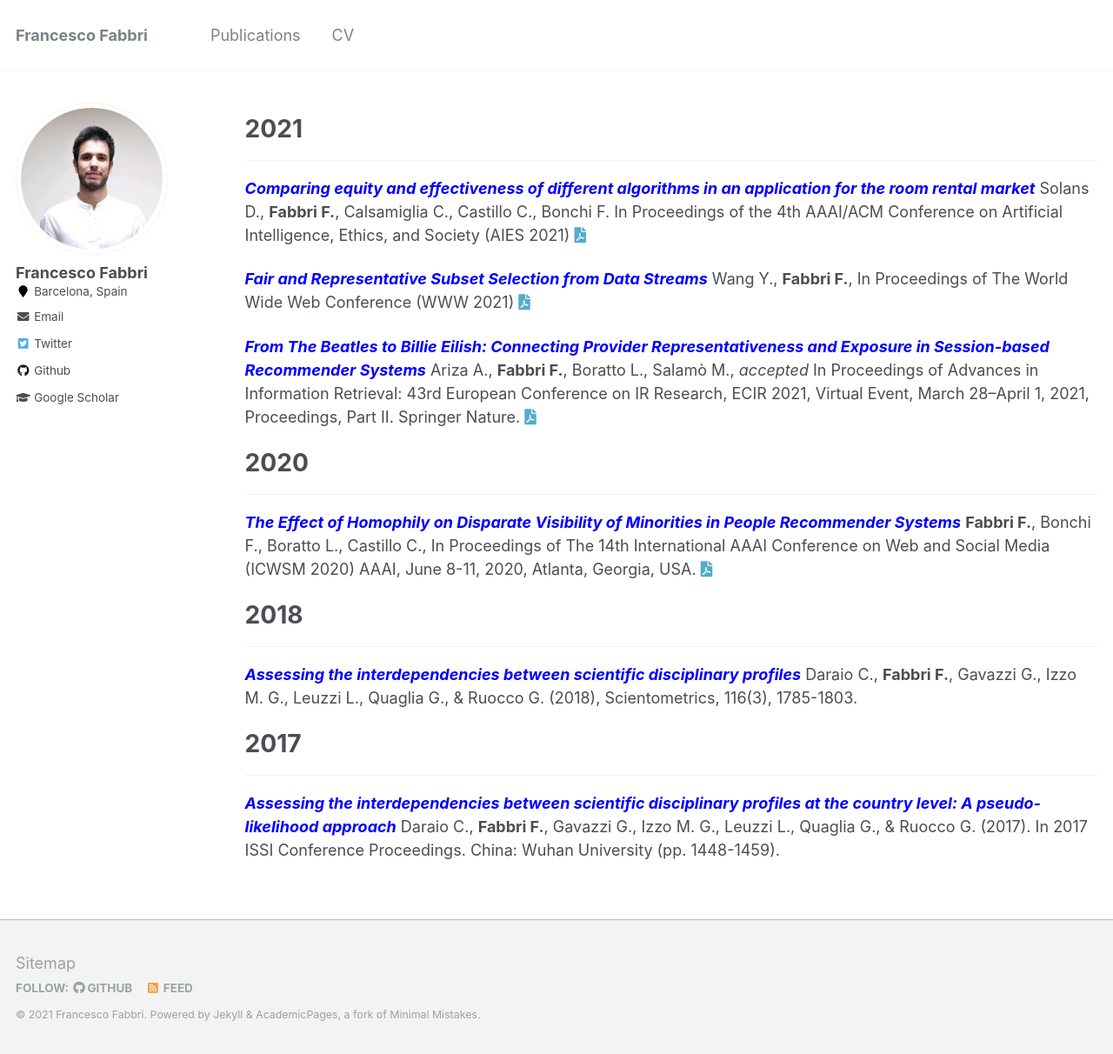
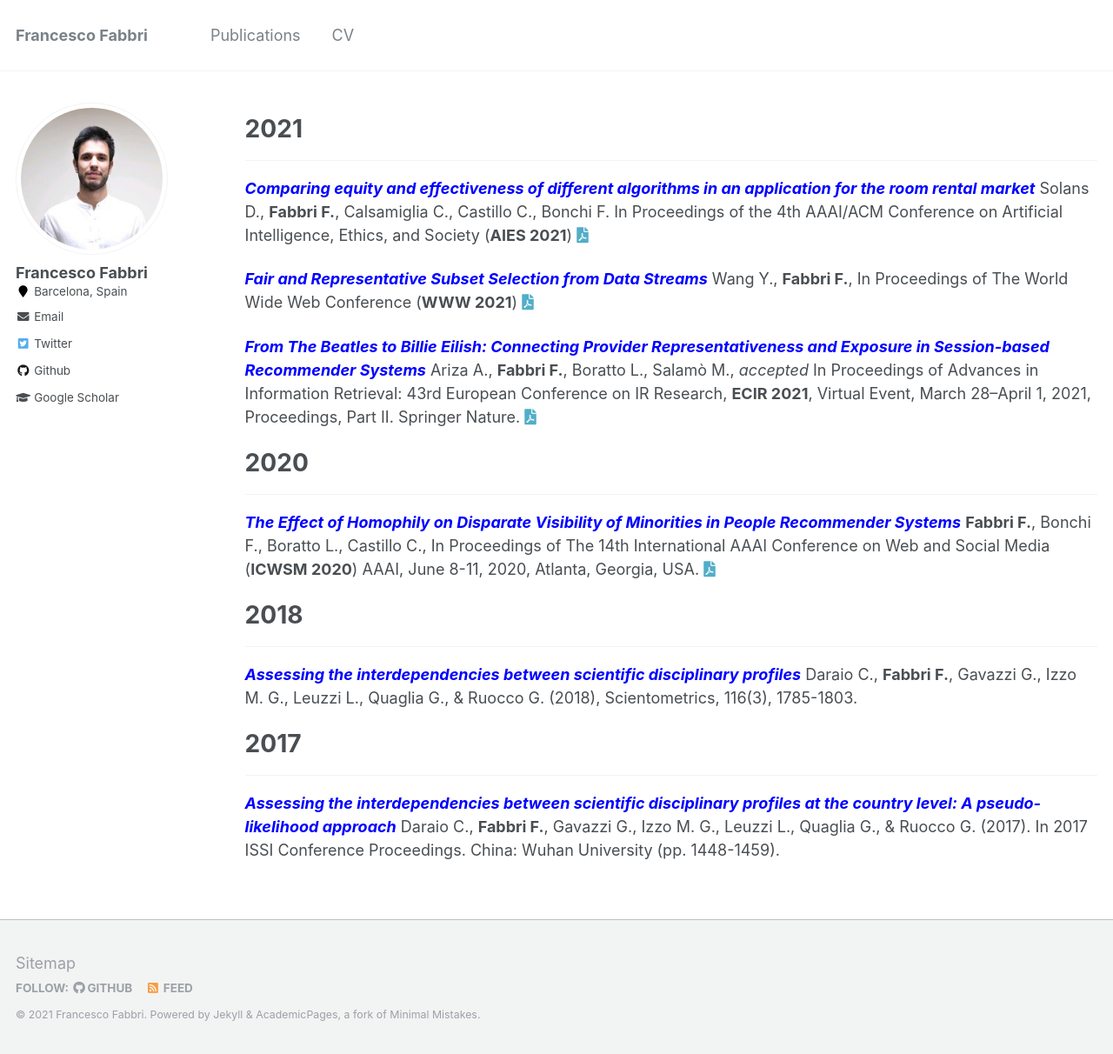
Before and after one commit to FraFabbri/frafabbri.github.io, a Jekyll site: the page built from _pages/publications.md, in a window 1280 px wide and 1212 px high. Shown: the whole window at 87% size. Built offline with Jekyll 4.4.1, drawn with Linux system fonts in a browser that asks for light colours.

Commit message:
highlighting-conf

```diff
--- a/_pages/publications.md
+++ b/_pages/publications.md
@@ -10,19 +10,19 @@ sitemap: false
 ===
 ***
 
-**<span style="color:blue">*Comparing equity and effectiveness of different algorithms in an application for the room rental market*</span>** Solans D., **Fabbri F.**, Calsamiglia C., Castillo C., Bonchi F. In Proceedings of the 4th AAAI/ACM Conference on Artificial Intelligence, Ethics, and Society (AIES 2021) <a href="https://frafabbri.github.io/files/AIES2021.pdf"><i class="fas fa-file-pdf"></i></a>
+**<span style="color:blue">*Comparing equity and effectiveness of different algorithms in an application for the room rental market*</span>** Solans D., **Fabbri F.**, Calsamiglia C., Castillo C., Bonchi F. In Proceedings of the 4th AAAI/ACM Conference on Artificial Intelligence, Ethics, and Society (**AIES 2021**) <a href="https://frafabbri.github.io/files/AIES2021.pdf"><i class="fas fa-file-pdf"></i></a>
 
 
-**<span style="color:blue">*Fair and Representative Subset Selection from Data Streams*</span>** Wang Y., **Fabbri F.**, In Proceedings of The World Wide Web Conference (WWW 2021) <a href="https://arxiv.org/pdf/2010.04412.pdf"><i class="fas fa-file-pdf"></i></a>
+**<span style="color:blue">*Fair and Representative Subset Selection from Data Streams*</span>** Wang Y., **Fabbri F.**, In Proceedings of The World Wide Web Conference (**WWW 2021**) <a href="https://arxiv.org/pdf/2010.04412.pdf"><i class="fas fa-file-pdf"></i></a>
 
-**<span style="color:blue">*From The Beatles to Billie Eilish: Connecting Provider Representativeness and Exposure in Session-based Recommender Systems*</span>**  Ariza A., **Fabbri F.**, Boratto L., Salamò M., *accepted* In Proceedings of Advances in Information Retrieval: 43rd European Conference on IR Research, ECIR 2021, Virtual Event, March 28–April 1, 2021, Proceedings, Part II. Springer Nature. <a href="https://frafabbri.github.io/files/ecir2021.pdf"><i class="fas fa-file-pdf"></i></a>
+**<span style="color:blue">*From The Beatles to Billie Eilish: Connecting Provider Representativeness and Exposure in Session-based Recommender Systems*</span>**  Ariza A., **Fabbri F.**, Boratto L., Salamò M., *accepted* In Proceedings of Advances in Information Retrieval: 43rd European Conference on IR Research, **ECIR 2021**, Virtual Event, March 28–April 1, 2021, Proceedings, Part II. Springer Nature. <a href="https://frafabbri.github.io/files/ecir2021.pdf"><i class="fas fa-file-pdf"></i></a>
 
 
 2020
 ===
 ***
 
-**<span style="color:blue">*The Effect of Homophily on Disparate Visibility of Minorities in People Recommender Systems*</span>** **Fabbri F.**, Bonchi F., Boratto L., Castillo C., In Proceedings of The 14th International AAAI Conference on Web and Social Media (ICWSM 2020) AAAI, June 8-11, 2020, Atlanta, Georgia, USA. <a href="https://frafabbri.github.io/files/icwsm20FabbriF.pdf"><i class="fas fa-file-pdf"></i></a>
+**<span style="color:blue">*The Effect of Homophily on Disparate Visibility of Minorities in People Recommender Systems*</span>** **Fabbri F.**, Bonchi F., Boratto L., Castillo C., In Proceedings of The 14th International AAAI Conference on Web and Social Media (**ICWSM 2020**) AAAI, June 8-11, 2020, Atlanta, Georgia, USA. <a href="https://frafabbri.github.io/files/icwsm20FabbriF.pdf"><i class="fas fa-file-pdf"></i></a>
 
 2018
 ===
```
Also changed, not shown: 1 other file.
